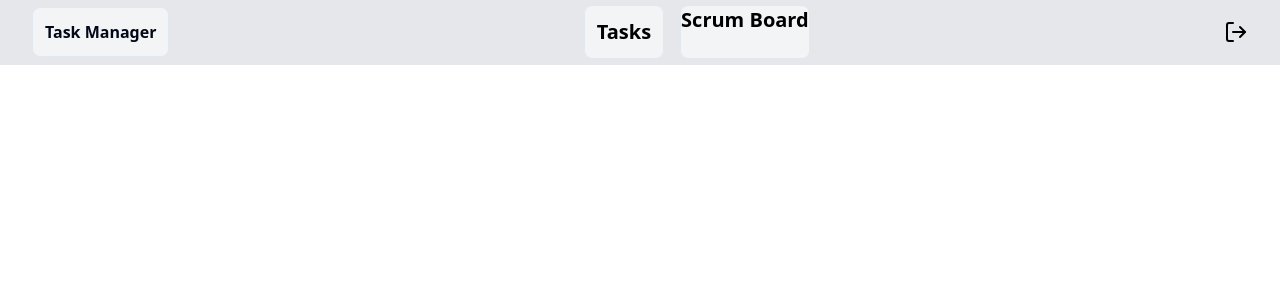
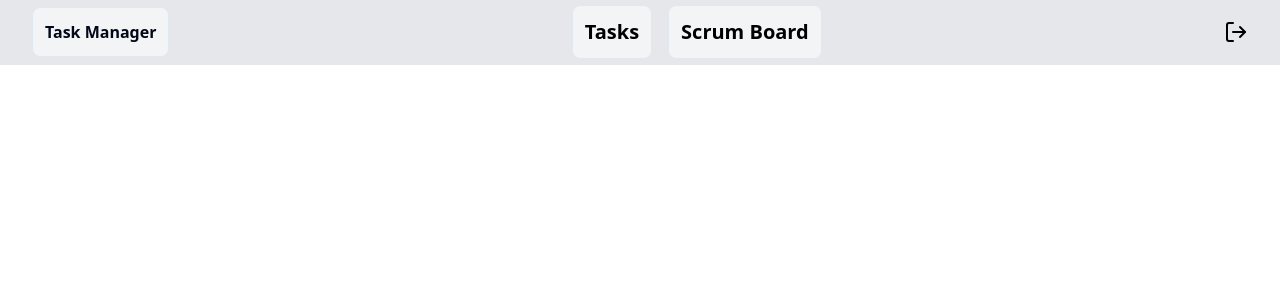
Before and after one commit to pranjulknit/task-management, a React (Vite) app in the folder client/: page /tasks in a window 1280 px wide. Shown: the top 300 px of the page. Built offline with nearby package versions, Linux system fonts and the light colour scheme; no server answers.

Commit message:
header done-1

```diff
--- a/client/src/components/header/index.jsx
+++ b/client/src/components/header/index.jsx
@@ -30,7 +30,7 @@ function Header() {
               Tasks
             </Link>
             <Link
-              className="text-black text-xl font-bold bg-gray-100 border rounded-lg p-3g"
+              className="text-black text-xl font-bold bg-gray-100 border rounded-lg p-3"
               to={"/tasks/scrum-board"}
             >
               Scrum Board
```
